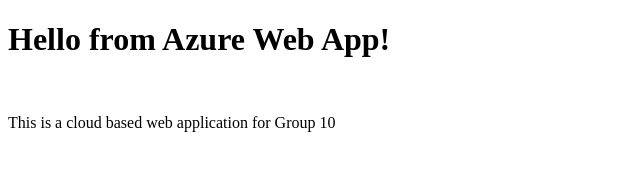
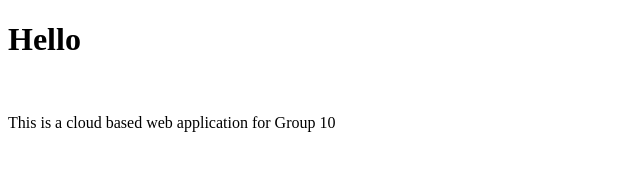
Before and after one commit to NicM34/azure-webapp-demo, a website: page public/index.html in a window 1280 px wide. Shown: the whole page, without its empty margins (0-640 px from the left). Drawn offline with Linux system fonts and the light colour scheme.

Commit message:
Update index.html

```diff
--- a/public/index.html
+++ b/public/index.html
@@ -4,7 +4,7 @@
     <title>Welcome to Azure App</title>
   </head>
   <body>
-    <h1>Hello from Azure Web App!</h1> <br/>
+    <h1>Hello </h1> <br/>
     <p>This is a cloud based web application for Group 10 </p>
   </body>
 </html>
```
